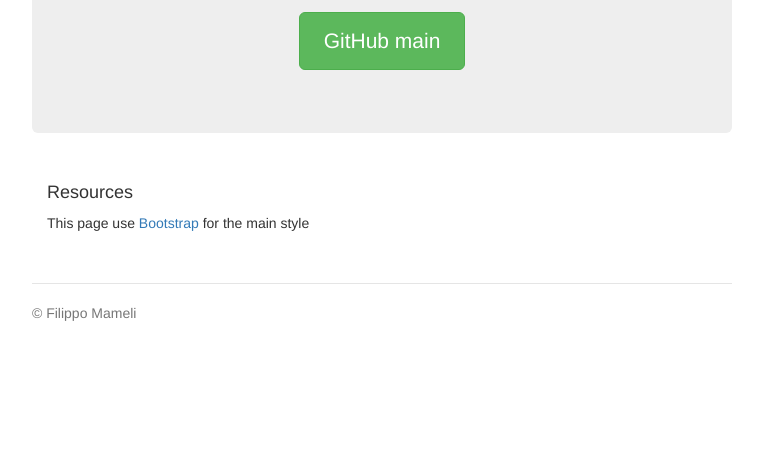
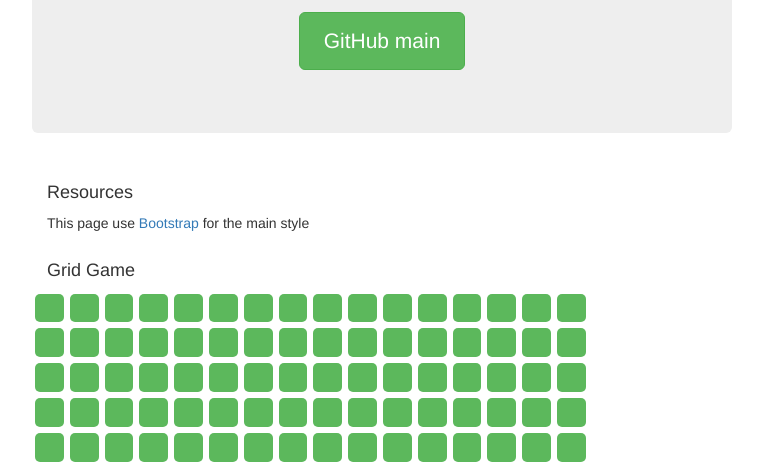
Before and after one commit to mameli/mameli.github.io, a plain HTML site: page index.html in a window 1280 px wide. Shown: the part 320-786 px from the top of the page, without its empty margins (258-1021 px from the left). Drawn offline with Linux system fonts and the light colour scheme.

Commit message:
Grid game

```diff
--- a/index.html
+++ b/index.html
@@ -12,8 +12,11 @@
   <!-- Bootstrap core CSS -->
   <link href="bootstrap/dist/css/bootstrap.min.css" rel="stylesheet">
   <link href="bootstrap/dist/css/jumbotron.css" rel="stylesheet">
+  <link href="bootstrap/dist/css/grid.css" rel="stylesheet">
   <link href="bootstrap-social/bootstrap-social.css" rel="stylesheet">
   <link href="font-awesome/css/font-awesome.min.css" rel="stylesheet">
+  <script src="jquery/dist/jquery.js"></script>
+  <script src="jquery/grid-game.js"></script>
 
 </head>
 
@@ -41,11 +44,14 @@
     </div>
 
     <div class="row marketing">
-      <div class="col-lg-6">
+      <div class="col-lg-12">
         <h4>Resources</h4>
         <p>
           This page use <a href="http://getbootstrap.com">Bootstrap</a> for the main style
         </p>
+          <h4>Grid Game</h4>
+          <div class="grid-game"></div>
+
       </div>
     </div>
 
@@ -56,8 +62,4 @@
   </div> <!-- /container -->
 
 
-  <!-- IE10 viewport hack for Surface/desktop Windows 8 bug -->
-  <script src="../../assets/js/ie10-viewport-bug-workaround.js"></script>
-
-
 </body></html>
--- /dev/null
+++ b/jquery/grid-game.js
@@ -0,0 +1,22 @@
+$(document ).ready(function() {
+  var rowNum;
+  var grid_width=$(".grid-game").width();
+  for (var i=0;i<7;i++){
+    rowNum="row"+i;
+    $(".grid-game").append("<div id='"+rowNum+"' class='row'></div>");
+    for(var j=0;j<16;j++){
+      $("#"+rowNum).append("<div class='col'></div>");
+    }
+  }
+  $(".col").width(grid_width/300*12);
+  $(".col").height(grid_width/300*12);
+  changeColor();
+
+});
+
+
+var changeColor=function(){
+    $(".col").on("mouseenter",function(event){
+        $(this).css("opacity", $(this).css("opacity") * .75);
+    });
+}
```
Also changed, not shown: bootstrap/dist/css/grid.css (added).
